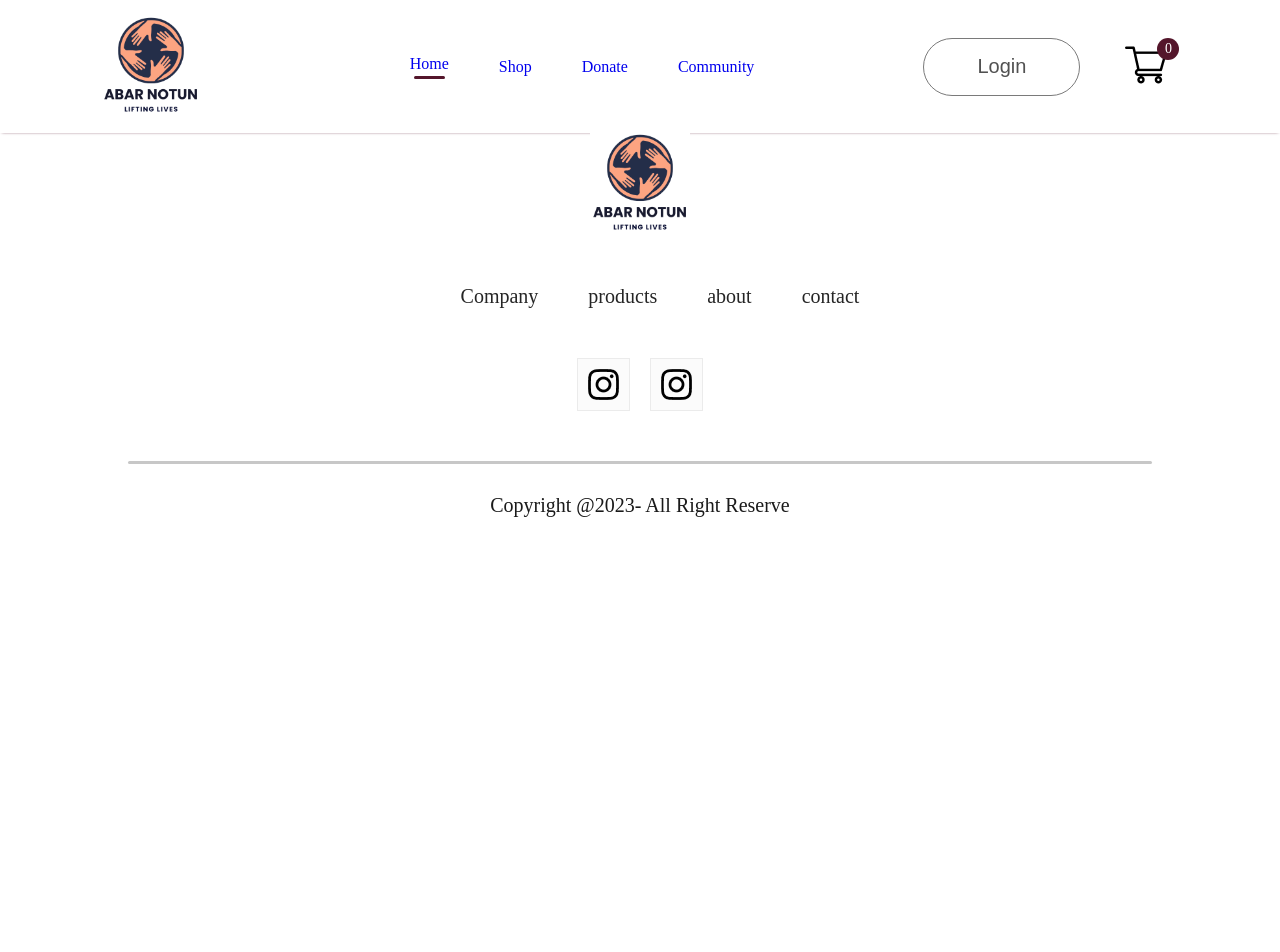
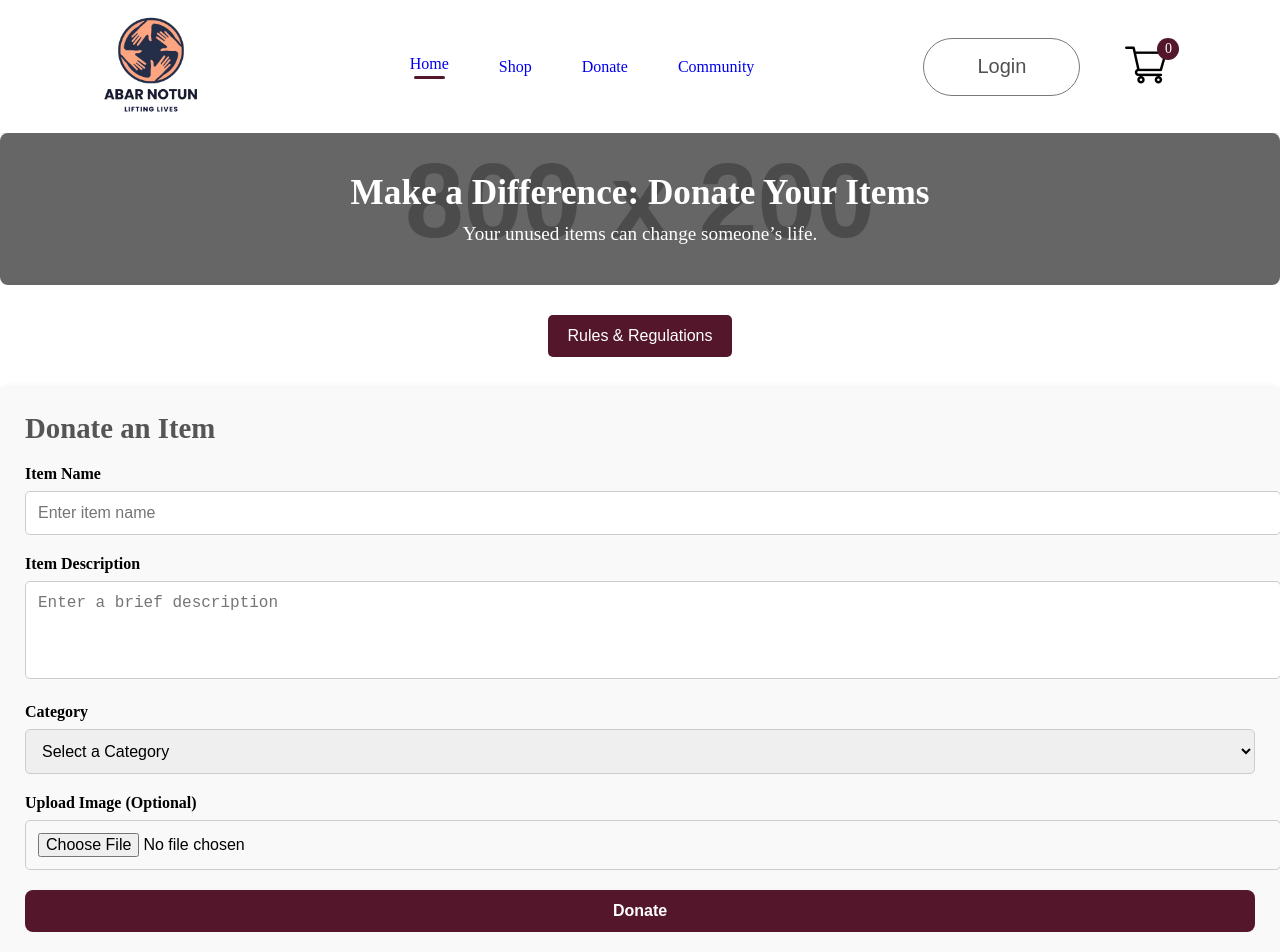
Before and after one commit to Anupoma-Haque/AbarNotun, a React (Create React App) app in the folder abar_notun/: page /donate in a window 1280 px wide. Shown: the top 952 px of the page. Before the commit the page ends 800 px from the top, so only its background shows below. Built offline with nearby package versions, Linux system fonts and the light colour scheme.

Commit message:
page donate
donate

```diff
--- a/abar_notun/src/comp/Footer/Footer.jsx
+++ b/abar_notun/src/comp/Footer/Footer.jsx
@@ -27,7 +27,7 @@ const Footer = () => {
             </div>
             <div className="footer-copyright">
                 <hr />
-                <p>Copyright @2023- All Right Reserve</p>
+                <p>Copyright @2025- All Right Reserve</p>
             </div>
 
 
--- a/abar_notun/src/pages/Donate.css
+++ b/abar_notun/src/pages/Donate.css
@@ -37,7 +37,7 @@
   }
 
   .rules-button {
-    background-color: #ff6347;
+    background-color: #54162B;
     color: white;
     border: none;
     padding: 12px 20px;
@@ -48,7 +48,7 @@
   }
 
   .rules-button:hover {
-    background-color: #ff2c00;
+    background-color: black;
   }
 
   .donation-form {
--- a/abar_notun/src/pages/Donate.jsx
+++ b/abar_notun/src/pages/Donate.jsx
@@ -1,7 +1,7 @@
 import React, { useState } from "react";
 import "./Donate.css";
 
-export default function Donate() {
+export default function DonatePage() {
   const [categories, setCategories] = useState([
     "Clothes",
     "Books",
@@ -55,8 +55,81 @@ export default function Donate() {
   };
 
   return (
-    <div>
+    <div className="donate-page">
+      {/* Banner */}
+      <div className="donate-banner">
+        <h1>Make a Difference: Donate Your Items</h1>
+        <p>Your unused items can change someone’s life.</p>
+      </div>
 
+      {/* Rules Button */}
+      <div className="rules-section">
+        <button className="rules-button" onClick={showRulesAndRegulations}>
+          Rules & Regulations
+        </button>
+      </div>
+
+      {/* Donation Form */}
+      <form className="donation-form" onSubmit={handleDonationSubmit}>
+        <h2>Donate an Item</h2>
+
+        <label htmlFor="item-name">Item Name</label>
+        <input
+          type="text"
+          id="item-name"
+          placeholder="Enter item name"
+          required
+        />
+
+        <label htmlFor="item-description">Item Description</label>
+        <textarea
+          id="item-description"
+          placeholder="Enter a brief description"
+          rows="4"
+          required
+        ></textarea>
+
+        <label htmlFor="category">Category</label>
+        <select
+          id="category"
+          value={selectedCategory}
+          onChange={handleCategoryChange}
+          required
+        >
+          <option value="">Select a Category</option>
+          {categories.map((category) => (
+            <option key={category} value={category}>
+              {category}
+            </option>
+          ))}
+        </select>
+
+        <label htmlFor="image-upload">Upload Image (Optional)</label>
+        <input type="file" id="image-upload" accept="image/*" />
+
+        <button type="submit" className="submit-button">
+          Donate
+        </button>
+      </form>
+
+      {/* Donated Items List */}
+      <div className="donated-items">
+        <h2>Donated Items</h2>
+        {donatedItems.length === 0 ? (
+          <p>No items have been donated yet.</p>
+        ) : (
+          <div className="items-grid">
+            {donatedItems.map((item) => (
+              <div key={item.id} className="item-card">
+                {item.image && <img src={item.image} alt={item.name} className="item-image" />}
+                <h3>{item.name}</h3>
+                <p>{item.description}</p>
+                <span className="item-category">Category: {item.category}</span>
+              </div>
+            ))}
+          </div>
+        )}
+      </div>
     </div>
-  )
+  );
 }
--- a/abar_notun/src/pages/Home.jsx
+++ b/abar_notun/src/pages/Home.jsx
@@ -3,6 +3,7 @@ import Banner from '../comp/Banner/Banner'
 import Popular from '../comp/Popular/Popular'
 import  {Offers}  from '../comp/Offers/Offers'
 import NewCollections from '../comp/NewCollections/NewCollections'
+
 
 
 
--- a/abar_notun/src/pages/Login.jsx
+++ b/abar_notun/src/pages/Login.jsx
@@ -1,4 +1,8 @@
 import React from 'react'
+
+
+
+
 
 const Login = () => {
   return (
```
Also changed, not shown: abar_notun/src/comp/Log/Log.css (added, +96 -0 lines), abar_notun/src/comp/Log/Log.jsx (added, +41 -0 lines).
